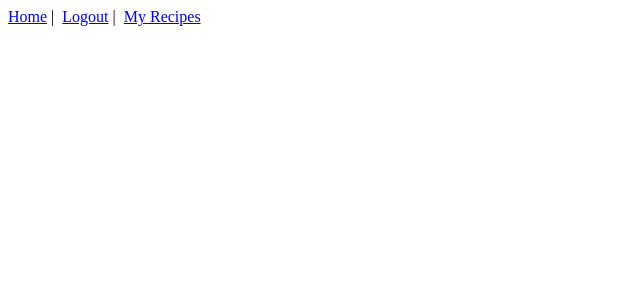
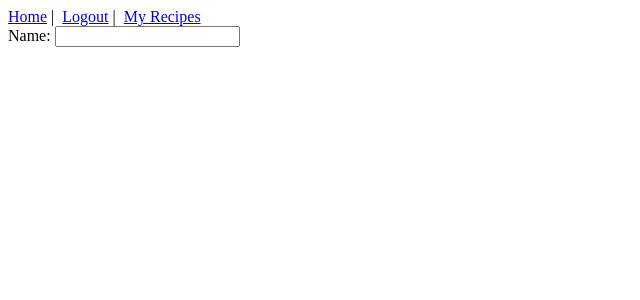
Before and after one commit to szulinski/capstone3, a Vue app in the folder vue/: page /recipe/1/update in a window 1280 px wide. Shown: the top 300 px of the page, without its empty margins (0-640 px from the left). Built offline with nearby package versions, Linux system fonts and the light colour scheme; sample sign-in values are in the browser's storage.

Commit message:
Started Updating recipes

```diff
--- a/vue/src/components/RecipeDetails.vue
+++ b/vue/src/components/RecipeDetails.vue
@@ -10,6 +10,7 @@
     <p></p>
     <p></p>
     <p></p> -->
+    <router-link>Edit</router-link>
   </div>
 </template>
 
--- /dev/null
+++ b/vue/src/components/UpdateRecipe.vue
@@ -0,0 +1,37 @@
+<template>
+  <form>
+      <div class="nameField">
+          <label for="name">Name: </label>
+          <input type="text" v-model="updatedRecipe.name"/>
+      </div>
+  </form>
+</template>
+
+<script>
+
+export default {
+    name: 'update-recipe',
+    props: ['recipe'],
+    data() {
+        return {
+            updatedRecipe: {
+                image: '',
+                name: '',
+                ingredients: '',
+                directions: '',
+                calories: 0,
+                is_low_fat: false,
+                is_high_protein: false,
+                is_low_carb: false,
+                is_low_sodium: false,
+                saved: false,
+            }
+        }
+    }
+
+}
+</script>
+
+<style>
+
+</style>
--- a/vue/src/router/index.js
+++ b/vue/src/router/index.js
@@ -7,6 +7,7 @@ import Register from '../views/Register.vue'
 import RecipeList from '@/components/RecipeList.vue'
 import store from '../store/index'
 import RecipeDetails from '@/components/RecipeDetails.vue'
+import UpdateRecipe from '@/components/UpdateRecipe.vue'
 
 Vue.use(Router)
 
@@ -70,6 +71,14 @@ const router = new Router({
       meta: {
         requiresAuth: true
       }
+    },
+    {
+      path: "/recipe/:id/update",
+      name: "recipe-update",
+      component: UpdateRecipe,
+      meta: {
+        requiresAuth: true
+      }
     }
   ]
 })
```
